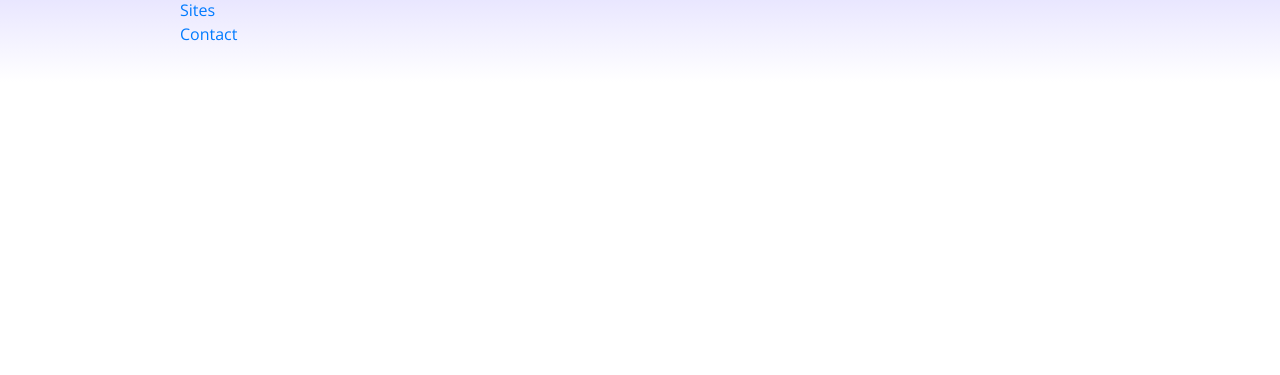
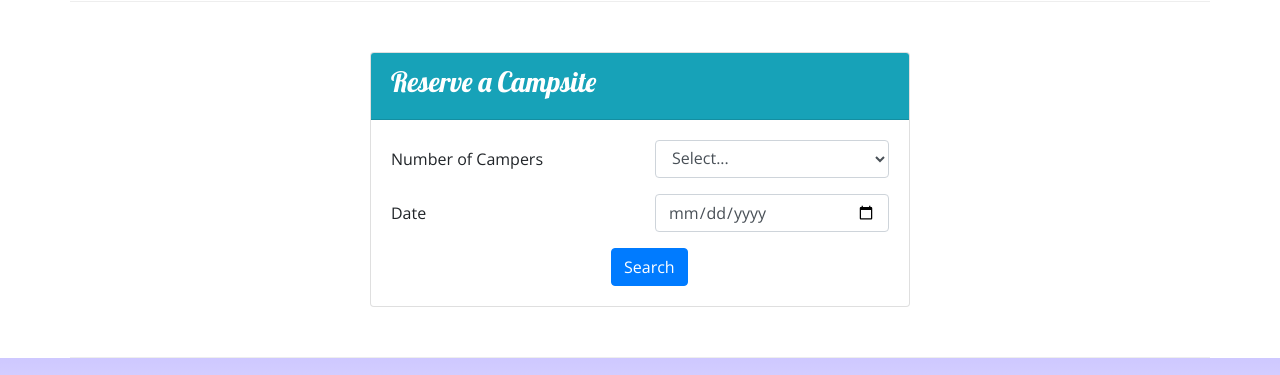
Before and after one commit to junalynnc/nucampsite, a website: page index.html in a window 1280 px wide. Shown: the part 1151-1526 px from the top of the page. Before the commit the page ends 1233 px from the top, so only its background shows below. Drawn offline with nearby package versions, Linux system fonts and the light colour scheme.

Commit message:
Week 2 Assignment

```diff
--- a/index.html
+++ b/index.html
@@ -26,10 +26,17 @@
                 <div class="col-4 col-sm-3 col-md-2 align-self-center">
                     <img src="img/logo.png" class="img-fluid" />
                 </div>
+
                 <div class="col">
                     <h1>NuCamp</h1>
                     <h2>a better way to camp</h2>
                 </div>
+
+                <!-- TASK 3: RESERVE BUTTON -->
+                <div class="col col-md-4 col-xl-2 mt-4">
+                    <a class="btn btn-info btn-lg text-nowrap" href="#reserveForm">Reserve Campsite</a> <!-- href only works for IDs -->
+                </div>
+
             </div>
         </div>
     </header>
@@ -77,9 +84,15 @@
                 <h2>Featured Campsites</h2>
             </div>
             <div class="col">
-                <h3>React Lake Campground</h3>
-                <p class="d-none d-sm-block">Nestled in the foothills of the Chrome Mountains, this campground on the
-                    shores of the pristine React Lake is a favorite for fly fishers.</p>
+                <div class="media">
+                    <div class="media-body align-self-center">
+                        <h3>React Lake Campground</h3>
+                        <p class="d-none d-sm-block">Nestled in the foothills of the Chrome Mountains, this campground on the
+                            shores of the pristine React Lake is a favorite for fly fishers.</p>
+                    </div>
+                    <img class="d-flex ml-3 img-thumbnail" src="img/react-lake-thumb.jpg" alt="React Lake Campground" />
+                </div>
+
             </div>
         </div>
 
@@ -98,12 +111,67 @@
                 </div>
             </div>
         </div>
+
+        <!-- TASK 2 NEW ROW -->
+        <div class="row row-content align-items-center">
+            <div class="col col-sm-6 mx-auto"> <!--leaving out col for xs viewports is ok-->
+
+                <!-- CARD COMPONENT -->
+                <div class="card">
+                    <div class="card-header bg-info text-white"> <!-- bg-info = background of teal color -->
+                        <h3>Reserve a Campsite</h3>
+                    </div>
+
+                    <div class="card-body">
+
+                        <form id="reserveForm">
+
+                            <!-- SELECT -->
+                            <div class="row form-group">
+                                <label for="numCampers" class="col-sm-6 col-form-label">Number of Campers</label> <!-- col-form-label aligns text to row -->
+
+                                <div class="col">
+                                    <select id="numCampers" name="numCampers" class="form-control"> <!-- form-contorl class styles input box to be rounded corners-->
+                                        <option value="">Select...</option> <!-- options should always have a value -->
+                                        <option value="1">1</option>
+                                        <option value="2">2</option>
+                                        <option value="3">3</option>
+                                        <option value="4">4</option>
+                                        <option value="5">5</option>
+                                        <option value="6">6</option>
+                                    </select>
+                                </div>
+                            </div>
+
+                            <!-- DATE -->
+                            <div class="row form-group"> <!-- form-group adds padding above and below rows -->
+                                <label for="date" class="col-sm-6 col-form-label">Date</label> <!-- label with control, for attribute always REQUIRED-->
+                                <div class="col">
+                                    <input type="date" id="date" name="date" placeholder="date" class="form-control"/> <!-- inputs are always SELF CLOSING -->
+                                </div>
+                            </div>
+
+                            <!-- BUTTON -->
+                            <div class="row">
+                                <div class="col offset-5"> <!-- offset-5 will center search-->
+                                    <button type="submit" class="btn btn-primary">
+                                        Search
+                                    </button>
+                                </div>
+                            </div>
+
+                        </form>
+                    </div>
+
+                </div>
+            </div>
+        </div>
     </div>
 
     <footer class="site-footer">
         <div class="container">
             <div class="row">
-                <div class="col-4 col-sm-2 offset-1">
+                <div class="col-5 col-sm-2 offset-1">
                     <h5>Links</h5>
                     <ul class="list-unstyled">
                         <li><a href="#">Home</a></li>
```
